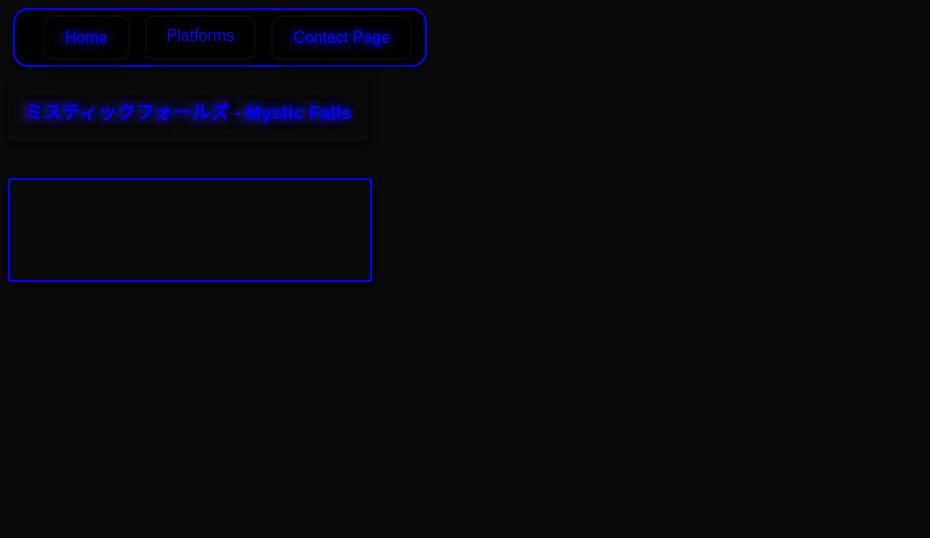
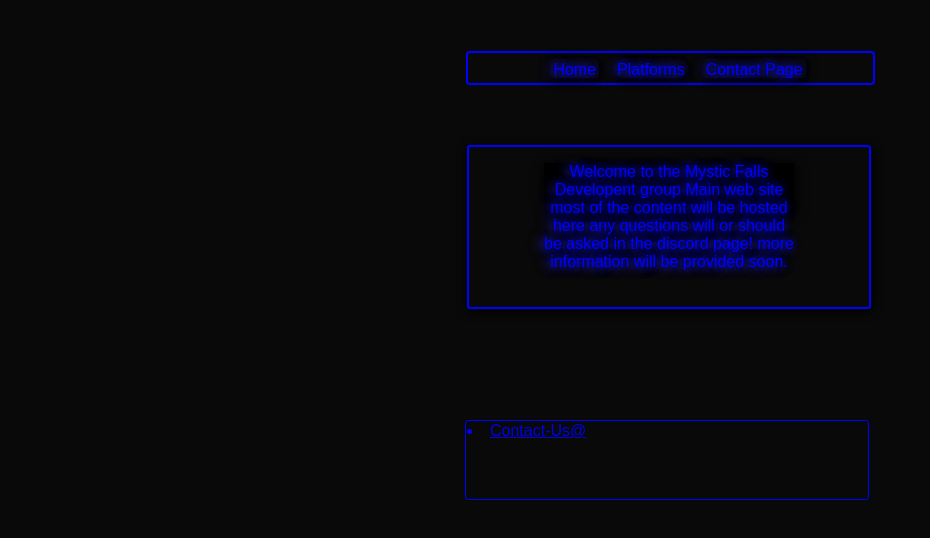
Before and after one commit to MFD-DevelopmentGrop/Mystic-falls, a plain HTML site: page index.html in a window 1280 px wide. Shown: the whole page, without its empty margins (0-930 px from the left). Drawn offline with Linux system fonts and the light colour scheme.

Commit message:
Update index.html
added some changes...

```diff
--- a/index.html
+++ b/index.html
@@ -4,6 +4,12 @@
 	<meta charset="UTF-8">
 	<meta name="viewport" content="width=device-width, initial-scale=1.0">
 	<title>Mystic Falls | Main</title>
+ <meta charset="UTF-8">
+  <meta name="description" content="A Roblox Development Group">
+  <meta name="keywords" content="HTML, CSS, JavaScript">
+  <meta name="author" content="Mystic Falls">
+  <meta name="viewport" content="width=device-width, initial-scale=1.0">
+
 	</head>
 	<body>
 	<style>
@@ -11,23 +17,27 @@
 
 			font-family: Arial, sa;
 			margin: 1;
-
+		  content-overflow:wrap;
 
 			padding: 1;
       background:#090909;
 		}
 
 		.navbar {
+		  position:absolute;
+		  top:50px;
+		   left:465px;
       border:2px solid blue;
       padding:5px;
-      margin:5px;
+      margin:1px;
 		  justify-content:center;
-			background-color: black;
-      border-radius:15px;
-      width:400px;
+
+		  background:#090909;
+      border-radius:4px;
+      width:395px;
 	    display:flex;
 
-	    height:45px;
+	    height:20px;
 	    top 5px;
 	    gap:15px;
 
@@ -35,52 +45,16 @@
       color:red;
 
 		}
- /* Firefox (uncomment to work in Firefox, although other properties will not work!)  */
-/** {
-  scrollbar-width: thin;
-  scrollbar-color: #FF0000 #DFE9EB;
-}*/
-
-/* Chrome, Edge and Safari */
-*::-webkit-scrollbar {
-  height: 10px;
-  width: 10px;
-}
-*::-webkit-scrollbar-track {
-  border-radius: 5px;
-  background-color: #DFE9EB;
-}
-
-*::-webkit-scrollbar-track:hover {
-  background-color: #B8C0C2;
-}
-
-*::-webkit-scrollbar-track:active {
-  background-color: #B8C0C2;
-}
-
-*::-webkit-scrollbar-thumb {
-  border-radius: 5px;
-  background-color: #FF0000;
-}
-
-*::-webkit-scrollbar-thumb:hover {
-  background-color: #FF0000;
-}
-
-*::-webkit-scrollbar-thumb:active {
-  background-color: #000000;
-}
 
 		.navbar a {
 		  text-shadow: 0 0 10px blue, -5px 1px 12px rgba(51, 43, 171);
 		  align-content:center;
 
 			color:blue;
-      border-radius:10px;
+      border-radius:4px;
       border:2px solid#090909;
 			text-align: center;
-			padding: 10px 20px;
+			padding: 1px 1px;
 			text-decoration: none;
 			z-index:1;
 	box-shadow:1px 2px 10px 1px black;
@@ -91,41 +65,38 @@
 		  align-content:center;
 	box-shadow:1px 2px 10px 1px black;
       border:2px solid blue;
-      border-radius:15px;
+      border-radius:5px;
 			background-color: #23226b;
 			color: black;
 				z-index:1;
 		}
     .info1{
       position:absolute;
-      border:blue;
+      border:1px solid blue;
       text-shadow: 0 0 10px blue, -5px 1px 12px rgba(51, 43, 171);
 		box-shadow:1px 2px 10px 1px black;
       display:flex;
       top:78px;
       justify-content:center;
-      wrap-text:100px;
-
-      overflow:wrap;
-
-      width:360px;
+      width:333px;
       text-align:center;
-
-      border-radius:3px;
+      border-radius:25px;
       color:blue;
     }
 
     #dropdown1{
       color:blue;
       border-radius:10px;
+        text-shadow: 0 0 10px blue, -5px 1px 12px rgba(51, 43, 171);
       border:2px solid #090909;
 			text-align: center;
-			padding: 10px 20px;
+			padding: 1px 1px;
 			text-decoration: none;
 	box-shadow:1px 2px 10px 1px black;
 			transition:2s;
       position: relative;
   display: inline-block, row;
+  transition:2s;
     }
 
     #dropdown-content{
@@ -135,7 +106,7 @@
   border-radius:2px;
   min-width: 160px;
   box-shadow: 0px 8px 16px 0px rgba(0,0,0,0.2);
-  padding: 12px 16px;
+  padding: 1px 1px;
   z-index: 2;
   gap:10px;
   overflow-wrap:normal;
@@ -146,7 +117,7 @@
     }
   #dropdown1:hover #dropdown-content {
   display: flex;
-  border:2px solid #090909;
+  border:1px solid blue;
   border-radius:10px;
   background:black;
 }
@@ -165,15 +136,89 @@
       border-radius:3px;
       color:blue;
 		}
+		@import url("https://fonts.googleapis.com/css2?family=Russo+One&display=swap");
+
+svg {
+	font-family: "Russo One", sans-serif;
+	width: 100%; height: 100%;
+}
+.content-text1{
+  background:black;
+  width:250px;
+  height:50px;
+  display:flex;
+   text-shadow: 0 0 10px blue, -5px 1px 12px rgba(51, 43, 171);
+  	box-shadow:1px 2px 10px 1px black;
+  text-overflow:normal;
+
+}
+#iatg1{
+
+ position:absolute;
+      border:2px solid blue;
+		box-shadow:1px 2px 10px 1px black;
+      display:flex;
+      left:467px;
+      top:145px;
+      justify-content:center;
+      width:400px;
+      height:160px;
+      text-align:center;
+
+
+      border-radius:3px;
+      color:blue;
+}
+footer{
+  position:absolute;
+display: row;
+row-template-rows: 20px;
+row-auto-rows: 20px;
+gap:10px;
+padding:1px;
+overflow: auto;
+display-content: inline-block;
+
+border:1px solid blue;
+border-radius:3px;
+width:400px;
+height:76px;
+bottom:300px;
+left:465px;
+text-align:left;
+justify-content:center;
+color:blue;
+}
+.txt1{
+  padding:1px;
+}
+svg text {
+	animation: stroke 5s infinite alternate;
+	stroke-width: 2;
+	stroke: #0044FF;
+	font-size: 149px;
+}
+
+
+@keyframes stroke {
+	0%   {
+		fill: rgba(30,33,114,0); stroke: rgba(0,68,255,1);
+		stroke-dashoffset: 25%; stroke-dasharray: 0 50%; stroke-width: 2;
+	}
+	70%  {fill: rgba(30,33,114,0); stroke: rgba(0,68,255,1); }
+	80%  {fill: rgba(30,33,114,0); stroke: rgba(0,68,255,1); stroke-width: 3; }
+	100% {
+		fill: rgba(30,33,114,1); stroke: rgba(0,68,255,0);
+		stroke-dashoffset: -25%; stroke-dasharray: 50% 0; stroke-width: 0;
+	}
+}
+
+.wrapper {background-color: #FFFFFF};
 		#iholder{
 
 		}
-  @keyframes textshadow {
-  0%   {	text-shadow: 0 0 10px blue, -10px -6px 12px rgba(51, 43, 171);}
-  25%  {  text-shadow: 0 0 10px blue, 9px -6px 12px rgba(51, 43, 171);}
-  50%  {	text-shadow: 0 0 10px black, 2px 7px 12px rgba(51, 43, 171);}
-  75%  {	text-shadow: 0 0 10px blue, -7px 7px 12px rgba(51, 43, 171);}
-  100% {	text-shadow: 0 0 10px blue, -7px -2px 12px rgba(51, 43, 171);}
+  @keyframes welcomeani {
+
   }
 	</style>
 
@@ -192,18 +237,23 @@
 		<a href="contact-page/index.html">Contact Page</a>
 	</div>
 
-  <div class='info1'>
-    <h3>ミスティックフォールズ - Mystic Falls</h3>
-
-  </div>
-  <div class='info2'>
-    <div id='iholder'>
-      <img>
-    </div>
 
 
-  </div>
+
+     <div id='iatg1'>
+       <p class="content-text1">
+Welcome to the Mystic Falls Developent group Main web site most of the content will be hosted here any questions will or should be asked in the discord page! more information will be provided soon.
+   </p>
+     </div>
 
 
+
+
+<footer>
+<li>
+<a class='txt1' href='contact-page/index.html'>Contact-Us@</a>
+</li>
+<br>
+</footer>
 </body>
 </html>
```
